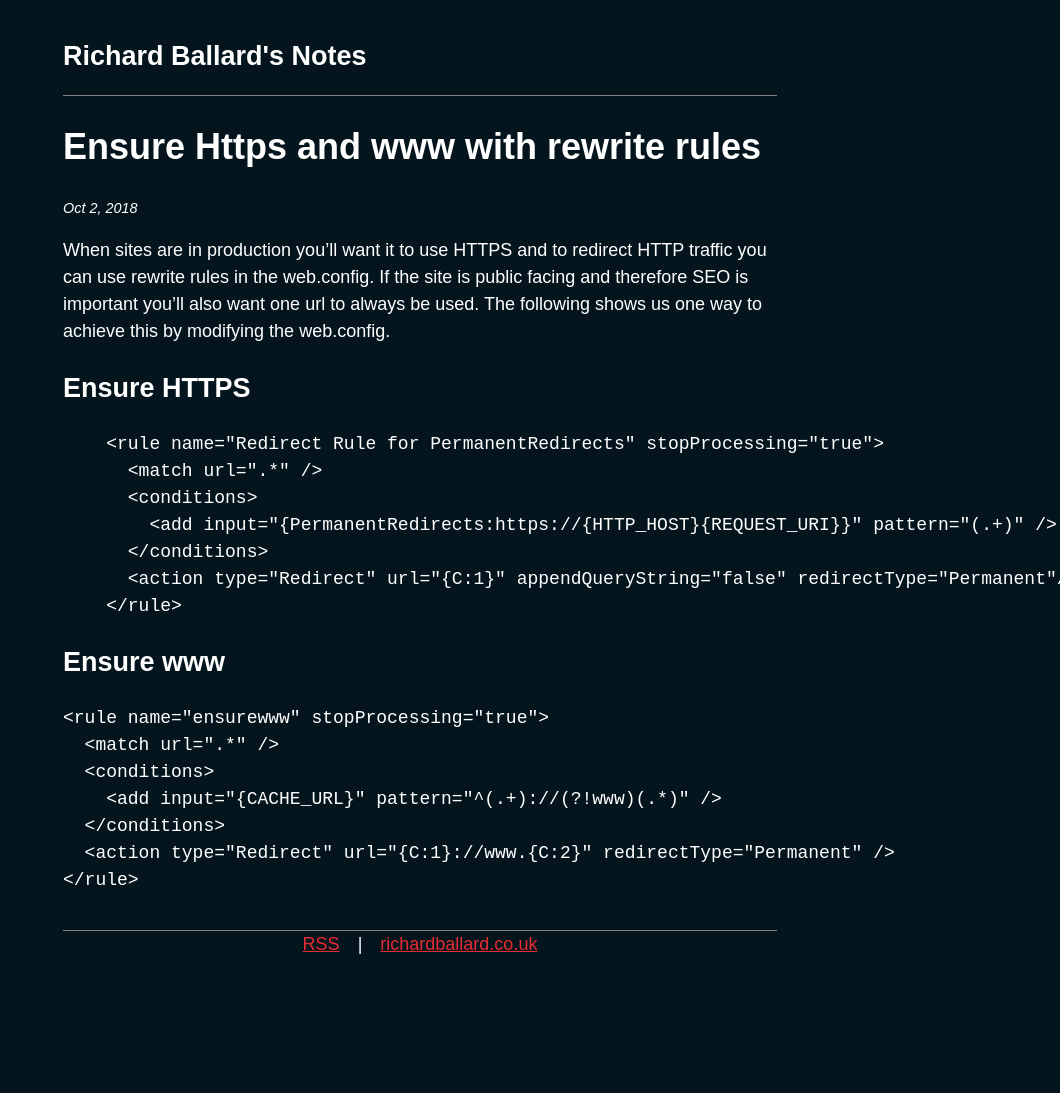
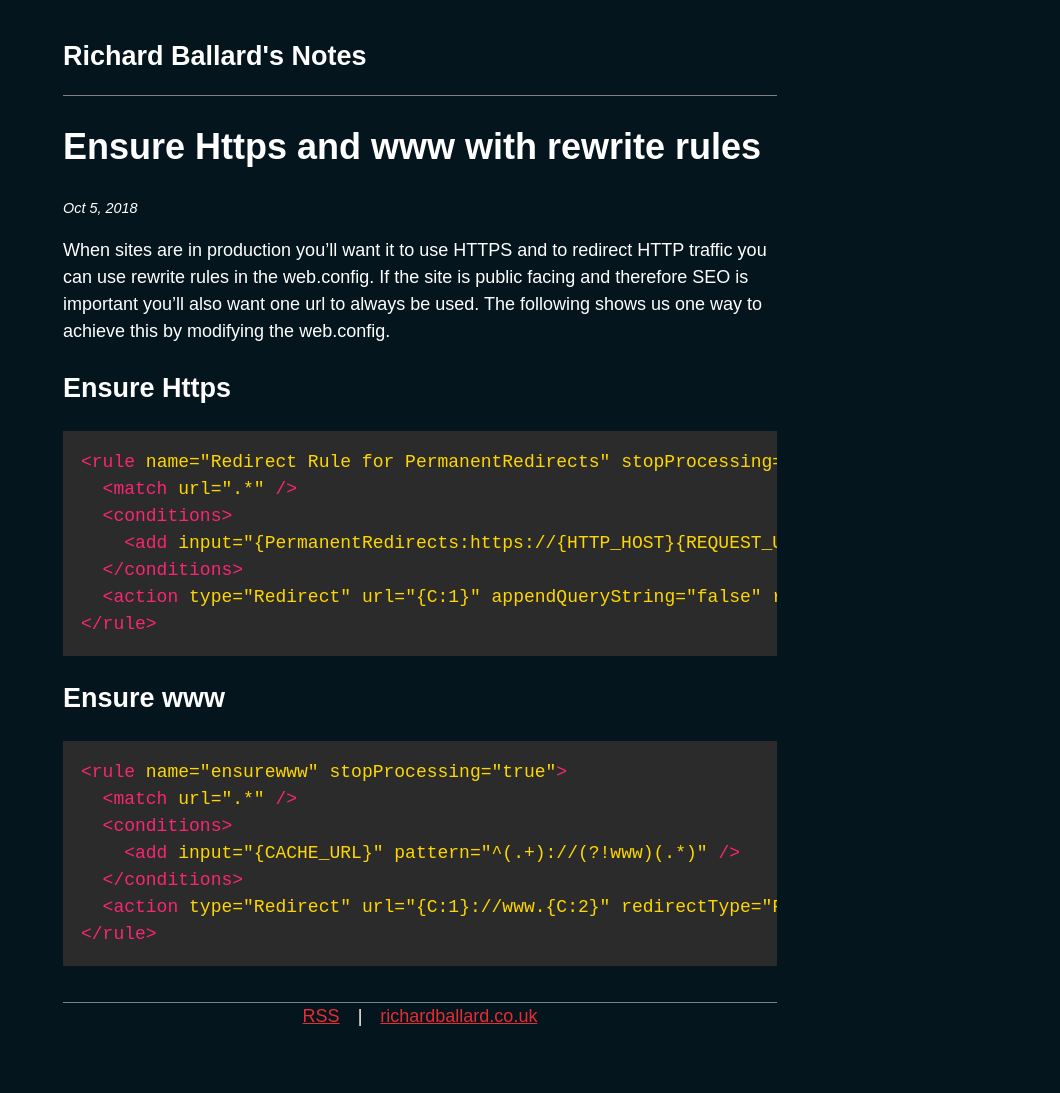
Before and after one commit to richardballard/notes, a Jekyll site: the page built from _posts/ASP.Net/2018-10-05-Ensure-Https-and-www-with-rewrite-rules.md, in a window 1280 px wide. Shown: the whole page, without its empty margins (220-1280 px from the left). Built offline with Jekyll 4.4.1, drawn with Linux system fonts in a browser that asks for light colours; a script that is not in the unit is left out; before the commit the page ends 1021 px from its top, so only the background shows below that.

Commit message:
Post updates

````diff
--- a/_posts/ASP.Net/2018-10-05-Ensure-Https-and-www-with-rewrite-rules.md
+++ b/_posts/ASP.Net/2018-10-05-Ensure-Https-and-www-with-rewrite-rules.md
@@ -1,27 +1,27 @@
 ---
 layout: post
 title:  "Ensure Https and www with rewrite rules"
-date:   2018-10-02 10:00:00 +0100
+date:   2018-10-05 11:00:00 +0100
 categories: ASP.Net
 ---
 
 When sites are in production you'll want it to use HTTPS and to redirect HTTP traffic you can use rewrite rules in the web.config. If the site is public facing and therefore SEO is important you'll also want one url to always be used. The following shows us one way to achieve this by modifying the web.config.
 
-## Ensure HTTPS
+## Ensure Https
 
-```web.config
-    <rule name="Redirect Rule for PermanentRedirects" stopProcessing="true">
-      <match url=".*" />
-      <conditions>
-        <add input="{PermanentRedirects:https://{HTTP_HOST}{REQUEST_URI}}" pattern="(.+)" />
-      </conditions>
-      <action type="Redirect" url="{C:1}" appendQueryString="false" redirectType="Permanent"/>
-    </rule>
+```xml
+<rule name="Redirect Rule for PermanentRedirects" stopProcessing="true">
+  <match url=".*" />
+  <conditions>
+    <add input="{PermanentRedirects:https://{HTTP_HOST}{REQUEST_URI}}" pattern="(.+)" />
+  </conditions>
+  <action type="Redirect" url="{C:1}" appendQueryString="false" redirectType="Permanent"/>
+</rule>
 ```
 
 ## Ensure www
 
-```web.config
+```xml
 <rule name="ensurewww" stopProcessing="true">
   <match url=".*" />
   <conditions>
````
Also changed, not shown: _posts/Jekyll/2018-10-01-Jekyll-on-Windows-10.md (renamed from _drafts/2018-10-01-Jekyll-on-Windows-10.md, +2 -2 lines).
